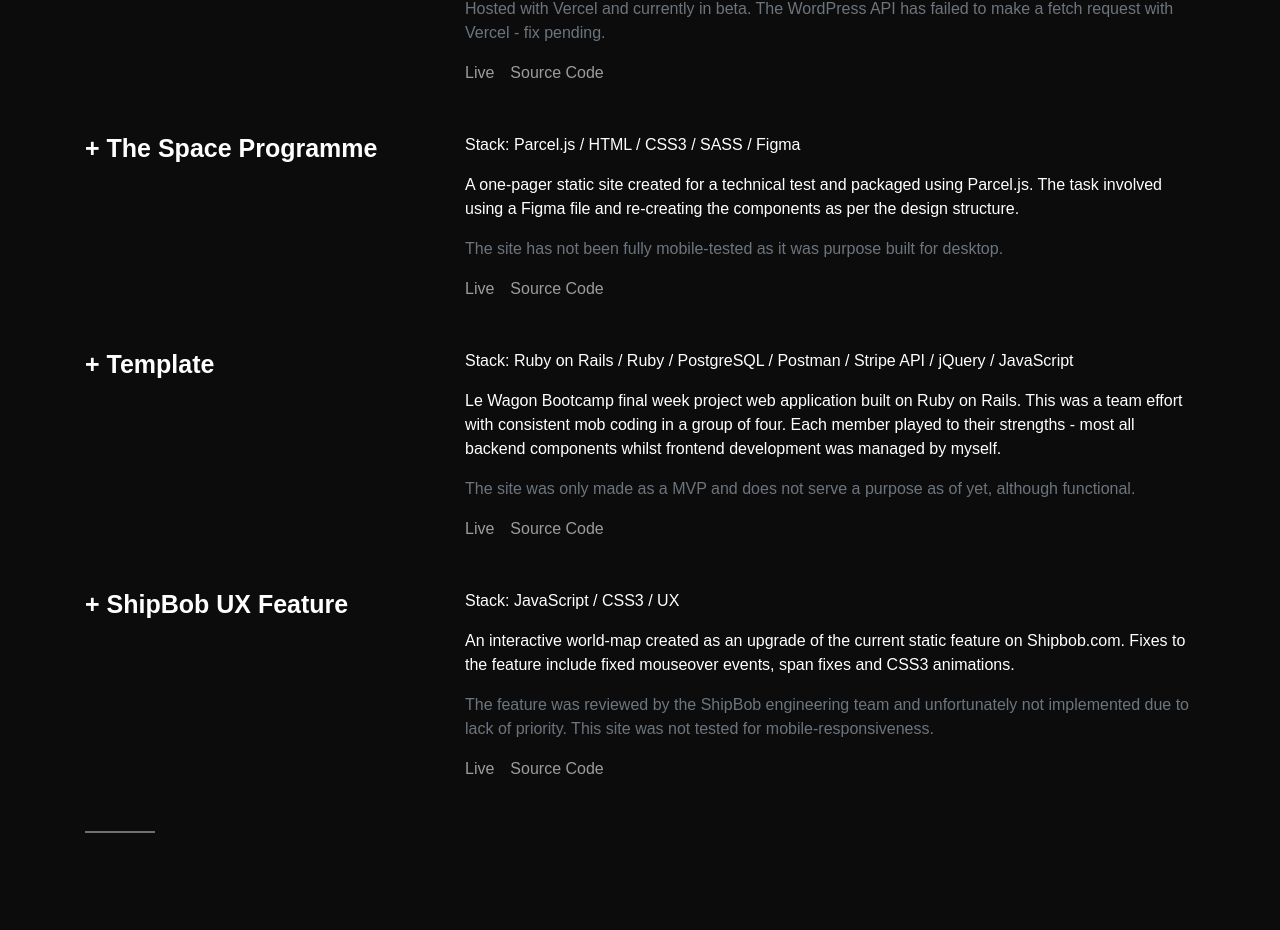
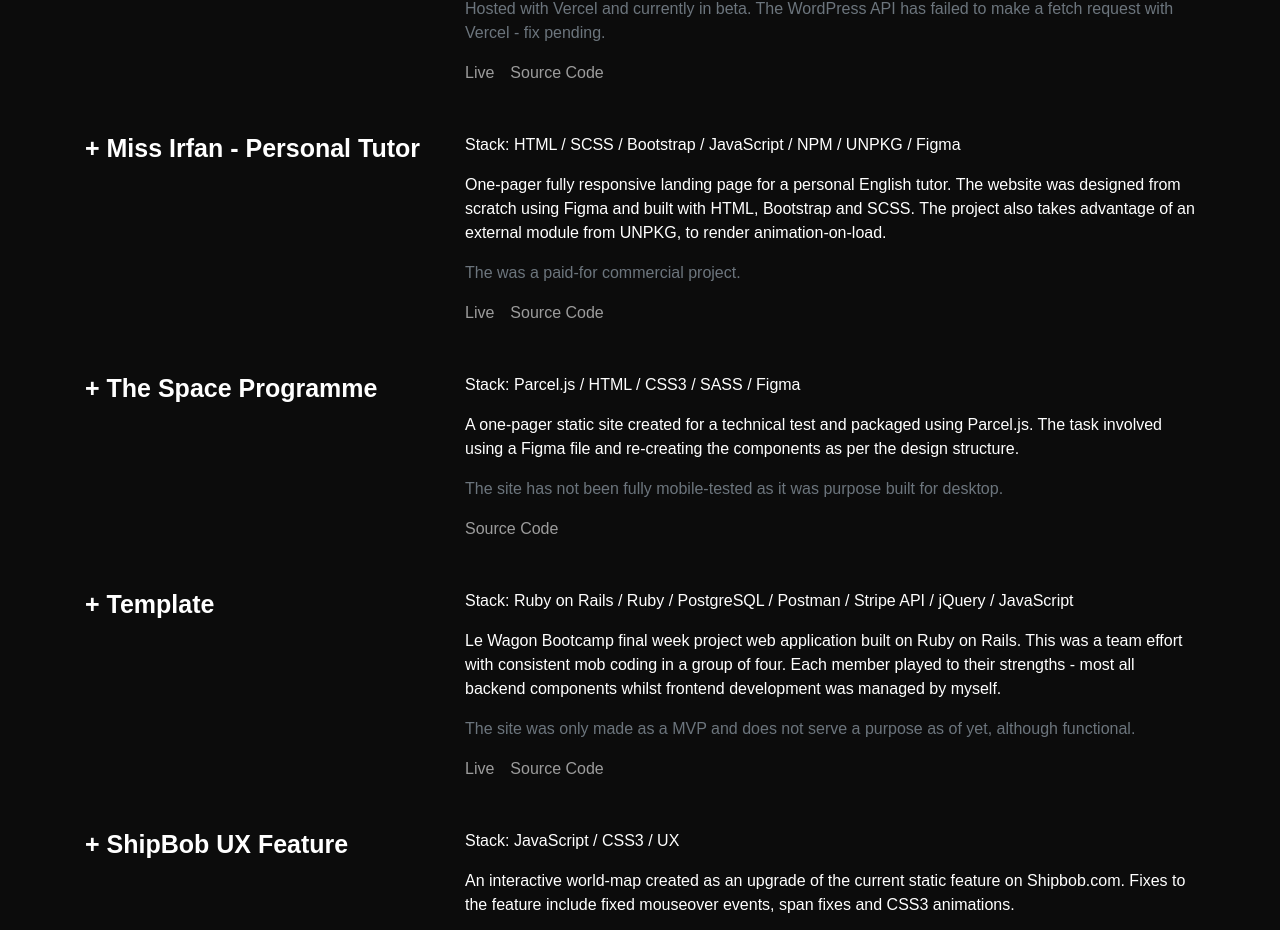
Before and after one commit to DanShafi/Built-By-Dan, a React (Create React App) app: page / in a window 1280 px wide. Shown: the part 1180-2110 px from the top of the page. Built offline with nearby package versions, Linux system fonts and the light colour scheme; no server answers; a web font is replaced by a local one.

Commit message:
Uploading MissIrfan project

```diff
--- a/src/components/Projects.js
+++ b/src/components/Projects.js
@@ -37,6 +37,24 @@ const Projects = () => {
             </Row>
             <Row className="mt-5">
                 <Col lg={4}>
+                    <h3 style={textStyle}>+ Miss Irfan - Personal Tutor</h3>
+                </Col>
+                <Col lg={8}>
+                    <p>Stack: HTML / SCSS / Bootstrap / JavaScript / NPM / UNPKG / Figma</p>
+                    <p>
+                        One-pager fully responsive landing page for a personal English tutor. The website was designed from scratch using Figma
+                        and built with HTML, Bootstrap and SCSS. The project also takes advantage of an external
+                        module from UNPKG, to render animation-on-load.
+                    </p>
+                    <p className="text-muted">
+                        The was a paid-for commercial project.
+                    </p>
+                    <a style={linkColour} className="mr-3" href="https://missirfan.com/" target="_blank">Live</a>
+                    <a style={linkColour} href="https://github.com/DanShafi/MissIrfan.com" target="_blank">Source Code</a>
+                </Col>
+            </Row>
+            <Row className="mt-5">
+                <Col lg={4}>
                     <h3 style={textStyle}>+ The Space Programme</h3>
                 </Col>
                 <Col lg={8}>
@@ -48,7 +66,6 @@ const Projects = () => {
                     <p className="text-muted">
                         The site has not been fully mobile-tested as it was purpose built for desktop.
                     </p>
-                    <a style={linkColour} className="mr-3" href="https://hsc-application.vercel.app/" target="_blank">Live</a>
                     <a style={linkColour} href="https://github.com/DanShafi/The-Space-Programme" target="_blank">Source Code</a>
                 </Col>
             </Row>
```
